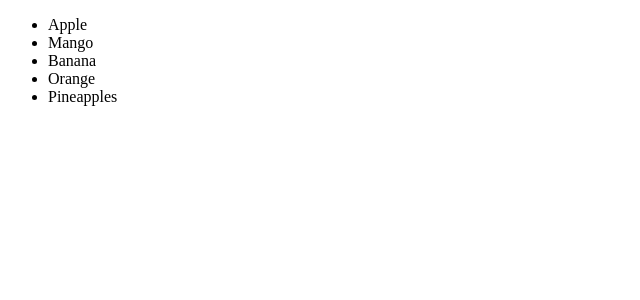
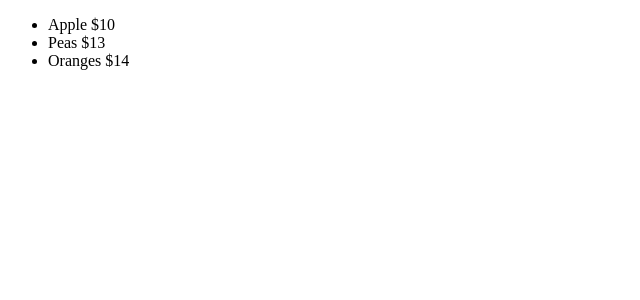
Before and after one commit to ebinivic/REACT, a React (Vite) app in the folder Reactwiz/: page / in a window 1280 px wide. Shown: the top 300 px of the page, without its empty margins (0-640 px from the left). Built offline with nearby package versions, Linux system fonts and the light colour scheme.

Commit message:
eight commit

```diff
--- a/Reactwiz/src/components/Fruits.jsx
+++ b/Reactwiz/src/components/Fruits.jsx
@@ -1,8 +1,14 @@
 export default function Fruits() {
-    const Fruits = ["Apple", "Mango", "Banana", "Orange", "Pineapples"];
+    //const Fruits = ["Apple", "Mango", "Banana", "Orange", "Pineapples"];
+    const Fruits =[
+        {name:"Apple", price:10, emoji:''},
+        {name:"Peas", price:13, emoji:''},
+        {name:"Oranges", price:14, emoji:''},
+
+]
     return <div>
         <ul>
-            {Fruits.map((Fruit)=>(<li key={Fruit}>{Fruit}</li>))}
+            {Fruits.map((Fruit)=>(<li key={Fruit}>{''}{Fruit.emoji} {Fruit.name} ${Fruit.price}</li>))}
              </ul>
     </div>;
 }
```
